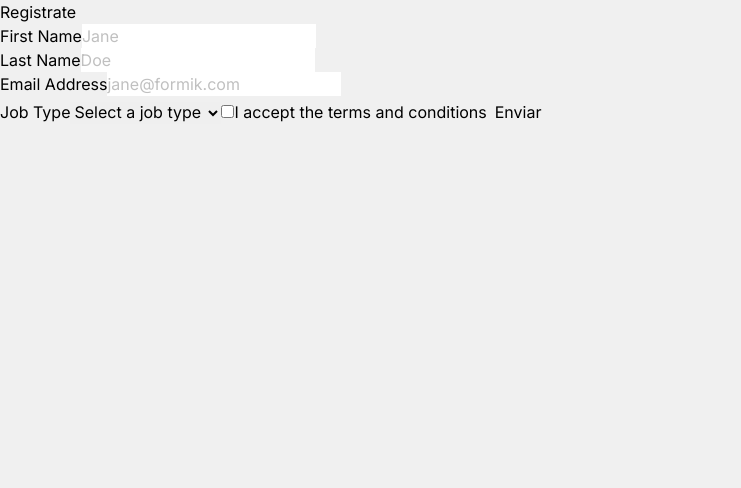
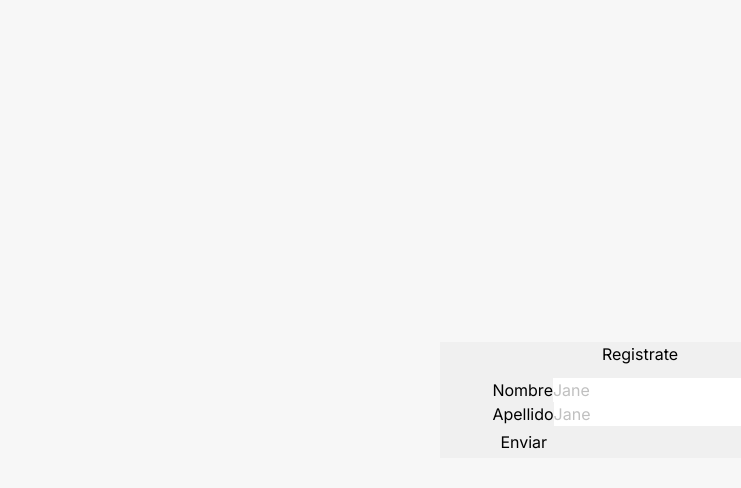
Before and after one commit to JavierYami/relojeria, a React (Vite) app in the folder client/: page / in a window 1280 px wide. Shown: the top 488 px of the page, without its empty margins (0-741 px from the left). Built offline with nearby package versions, Linux system fonts and the light colour scheme.

Commit message:
cambios estilo provisional form

```diff
--- a/client/src/App.jsx
+++ b/client/src/App.jsx
@@ -3,7 +3,7 @@ import SignUp from "./views/SignUp";
 function App () {
 
     return (
-        <div className="bg-gray-100 h-screen">
+        <div className="bg-gray-50 h-screen flex justify-center items-center p-10">
             <SignUp></SignUp>
         </div>
     )
--- a/client/src/views/SignUp.jsx
+++ b/client/src/views/SignUp.jsx
@@ -8,7 +8,7 @@ import MyButton from "../components/myButton";
 const SignUp = () => {
 
     return (
-        <>
+        <div className="w-2/6 flex flex-col justify-center items-center gap-3 bg-gray-100">
           <h1>Registrate</h1>
           <Formik
             initialValues={{
@@ -45,40 +45,24 @@ const SignUp = () => {
           >
             <Form>
               <MyTextInput
-                label="First Name"
+                label="Nombre"
                 name="firstName"
                 type="text"
                 placeholder="Jane"
               />
               <MyTextInput
-                label="Last Name"
+                label="Apellido"
                 name="lastName"
                 type="text"
-                placeholder="Doe"
+                placeholder="Jane"
               />
-              <MyTextInput
-                label="Email Address"
-                name="email"
-                type="email"
-                placeholder="jane@formik.com"
-              />
-              <MySelect label="Job Type" name="jobType">
-                <option value="">Select a job type</option>
-                <option value="designer">Designer</option>
-                <option value="development">Developer</option>
-                <option value="product">Product Manager</option>
-                <option value="other">Other</option>
-              </MySelect>
-              <MyCheckbox name="acceptedTerms">
-                I accept the terms and conditions
-              </MyCheckbox>
               <MyButton
               type="submit"
               text="Enviar"
               />
             </Form>
           </Formik>
-        </>
+        </div>
       );
 
 }
```
